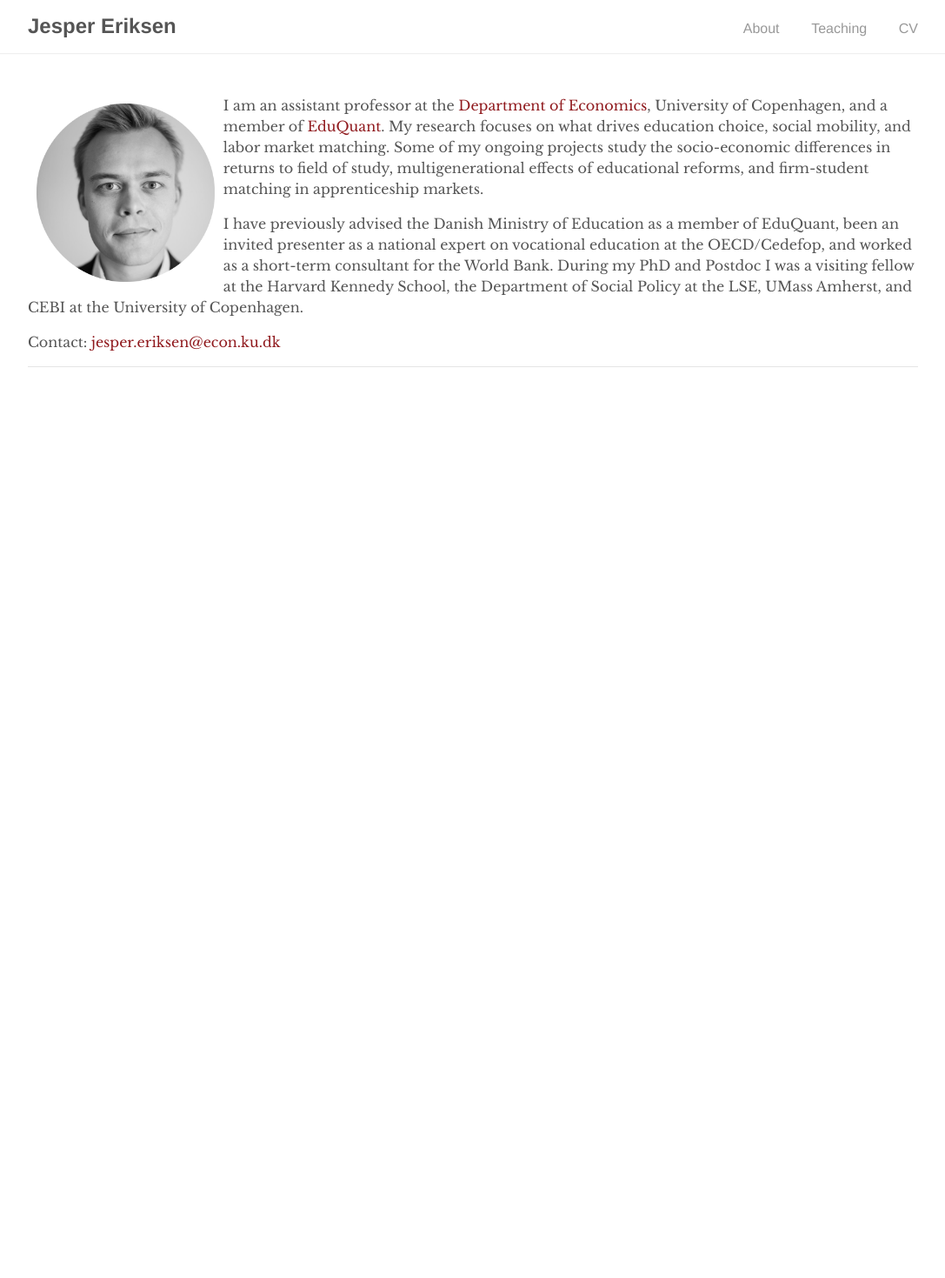
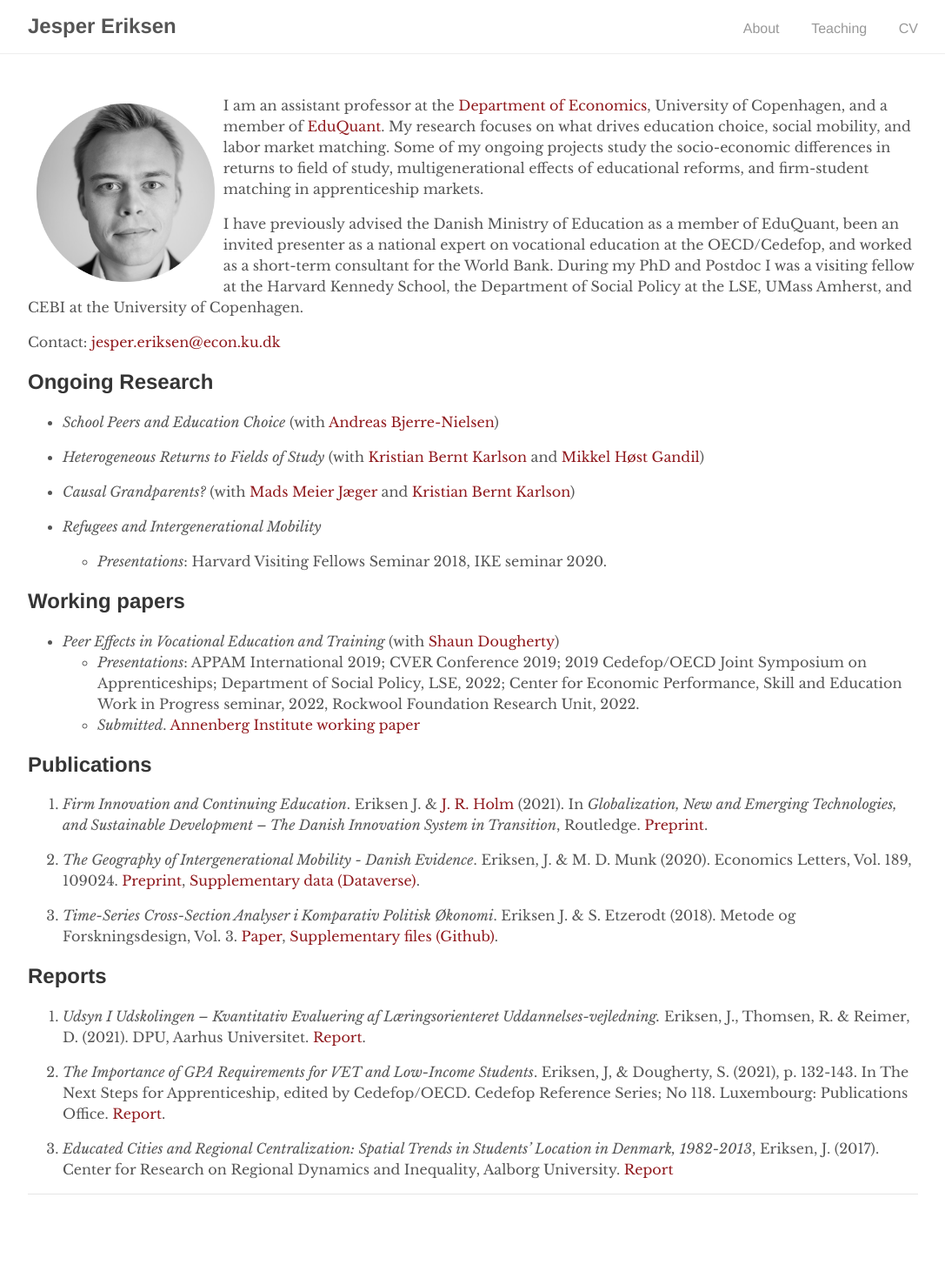
Before and after one commit to EriksenJ/EriksenJ.github.io, a Jekyll site: the page built from index.md, in a window 1280 px wide. Shown: the whole page at 87% size, without its empty margins (96-1183 px from the left). Built offline with Jekyll 4.4.1, drawn with Linux system fonts in a browser that asks for light colours; before the commit the page ends 900 px from its top, so only the background shows below that.

Commit message:
retry moving research to frontpage

```diff
--- a/index.md
+++ b/index.md
@@ -10,3 +10,39 @@ I am an assistant professor at the [Department of Economics](https://www.economi
 I have previously advised the Danish Ministry of Education as a member of EduQuant, been an invited presenter as a national expert on vocational education at the OECD/Cedefop, and worked as a short-term consultant for the World Bank. During my PhD and Postdoc I was a visiting fellow at the Harvard Kennedy School, the Department of Social Policy at the LSE, UMass Amherst, and CEBI at the University of Copenhagen.
 
 Contact: [jesper.eriksen@econ.ku.dk](mailto:jesper.eriksen@econ.ku.dk)
+
+
+## Ongoing Research
+
+- *School Peers and Education Choice* (with [Andreas Bjerre-Nielsen](https://bjerre-nielsen.me/))
+
+- *Heterogeneous Returns to Fields of Study* (with [Kristian Bernt Karlson](http://www.kristiankarlson.dk/) and [Mikkel Høst Gandil](https://sites.google.com/view/mikkelgandil/home))
+
+- *Causal Grandparents?* (with [Mads Meier Jæger](https://madsjaeger.dk/) and [Kristian Bernt Karlson](http://www.kristiankarlson.dk/))
+
+
+- *Refugees and Intergenerational Mobility*
+  - *Presentations*: Harvard Visiting Fellows Seminar 2018, IKE seminar 2020.
+
+## Working papers
+
+- *Peer Effects in Vocational Education and Training* (with [Shaun Dougherty](https://peabody.vanderbilt.edu/bio/shaun-dougherty))
+  - *Presentations*: APPAM International 2019; CVER Conference 2019; 2019 Cedefop/OECD Joint Symposium on Apprenticeships; Department of Social Policy, LSE, 2022; Center for Economic Performance, Skill and Education Work in Progress seminar, 2022, Rockwool Foundation Research Unit, 2022.
+  - *Submitted*. [Annenberg Institute working paper](https://edworkingpapers.com/sites/default/files/ai24-943.pdf)
+
+## Publications
+
+1. *Firm Innovation and Continuing Education*. Eriksen J. & [J. R. Holm](https://vbn.aau.dk/da/persons/116395) (2021). In *Globalization, New and Emerging Technologies, and Sustainable Development – The Danish Innovation System in Transition*, Routledge. [Preprint](https://vbn.aau.dk/files/351175061/Chapter11_august_edit_submission.docx).
+
+2. *The Geography of Intergenerational Mobility - Danish Evidence*. Eriksen, J. & M. D. Munk (2020). Economics Letters, Vol. 189, 109024. [Preprint](https://raw.githubusercontent.com/eriksenj/eriksenj.github.io/master/_content/IG_Geo_DK.pdf), [Supplementary data (Dataverse)](https://doi.org/10.7910/DVN/YIS2QY).
+
+3. *Time-Series Cross-Section Analyser i Komparativ Politisk Økonomi*. Eriksen J. & S. Etzerodt (2018). Metode og Forskningsdesign, Vol. 3. [Paper](https://raw.githubusercontent.com/eriksenj/eriksenj.github.io/master/_content/cv.pdf), [Supplementary files (Github)](https://github.com/EriksenJ/Eriksen_Etzerodt_2018).
+
+
+## Reports
+
+1. *Udsyn I Udskolingen – Kvantitativ Evaluering  af Læringsorienteret Uddannelses-vejledning.* Eriksen, J., Thomsen, R. & Reimer, D. (2021). DPU, Aarhus Universitet. [Report](https://emu.dk/sites/default/files/2021-12/gsk_overgange_Rapport%20-%20Udsyn%20i%20Udskolingen.pdf).
+
+2. *The Importance of GPA Requirements for VET and Low-Income Students*. Eriksen, J, & Dougherty, S. (2021), p. 132-143. In The Next Steps for Apprenticeship, edited by Cedefop/OECD. Cedefop Reference Series; No 118. Luxembourg: Publications Office. [Report](https://www.cedefop.europa.eu/files/3087_en.pdf).
+
+3. *Educated Cities and Regional Centralization: Spatial Trends in Students' Location in Denmark, 1982-2013*,  Eriksen, J. (2017). Center for Research on Regional Dynamics and Inequality, Aalborg University. [Report](https://vbn.aau.dk/da/publications/educated-cities-and-regional-centralization-spatial-trends-in-stu)
```
